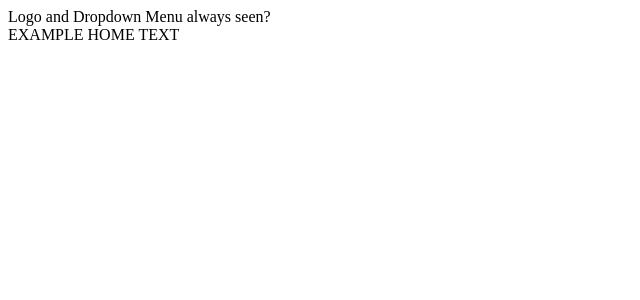
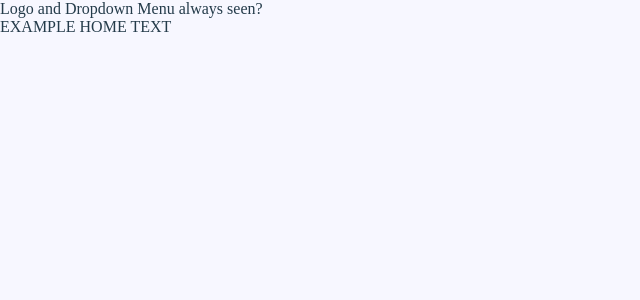
Before and after one commit to nmsiegel1/carbon-footprint, a React (Create React App) app in the folder client/: page / in a window 1280 px wide. Shown: the top 300 px of the page, without its empty margins (0-640 px from the left). Built offline with nearby package versions, Linux system fonts and the light colour scheme; the HTML template or start-up script is replaced by a standard one.

Commit message:
started app.css with basics

```diff
--- a/client/src/App.css
+++ b/client/src/App.css
@@ -0,0 +1,16 @@
+* {
+  margin: 0;
+  padding: 0;
+  background-color: var(--white);
+  color: var(--dark-blue);
+}
+
+:root {
+  --white: #f7f7ff;
+  --light-blue: #bdd5ea;
+  --dark-blue: #243b4a;
+  --green: #566e3d;
+  --wine: #6b2737;
+  --brown: #7a4419;
+  --light-brown: #baa898;
+}
--- a/client/src/App.js
+++ b/client/src/App.js
@@ -1,4 +1,5 @@
 import React from 'react';
+import './App.css';
 import { BrowserRouter as Router, Routes, Route } from 'react-router-dom';
 // import {
 //     ApolloProvider,
```
